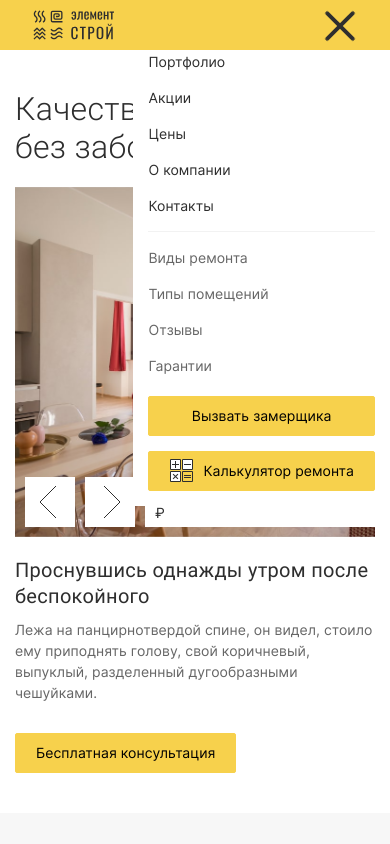
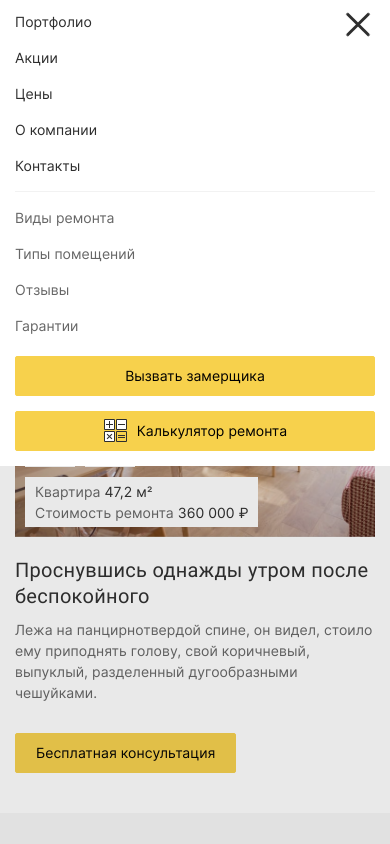
Before and after one commit to uxDimon/elsr, a website built with Parcel: page src/index.html in a window 390 px wide. Both pictures are taken after a click on the button 340 px from the left and 25 px from the top of the page. Shown: the top 844 px of the page. Built offline with nearby package versions, Linux system fonts and the light colour scheme.

Commit message:
Правки гамбургер меню

```diff
--- a/src/index.html
+++ b/src/index.html
@@ -155,7 +155,7 @@
 		<!-- Чем мы отличаемся от 90% ремонтных компаний -->
 		<div class="grid-wrap grid-wrap_pading icons-block">
 			<h2 class="icons-block__headline-h2 mimicry_h1 text-align_center">
-				Чем мы отличаемся от 90%<br />
+				Чем мы отличаемся от 90%<br class="headline-br" />
 				ремонтных компаний
 			</h2>
 			<div class="icon-items icons-block__icon-items">
--- a/src/index.js
+++ b/src/index.js
@@ -13,12 +13,25 @@ for (let i of document.querySelectorAll(".input-text__input-area")) {
 	};
 }
 
+let close_area_hamburger = document.createElement("div");
+close_area_hamburger.classList.add("close-area-hamburger");
+document.body.append(close_area_hamburger);
+
 let hamburger_icon = document.querySelector(".hamburger");
 let hamburger_manu = document.querySelector(".hamburger-manu");
 
-hamburger_icon.addEventListener("click", function() {
+function open_close() {
 	hamburger_icon.classList.toggle("is-active");
 	hamburger_manu.classList.toggle("hamburger-manu_active");
+	close_area_hamburger.classList.toggle("close-area-hamburger_active");
+}
+
+hamburger_icon.addEventListener("click", function() {
+	open_close();
+});
+
+close_area_hamburger.addEventListener("click", function() {
+	open_close();
 });
 
 var mySwiper = new Swiper(".head-slider > .swiper-container", {
@@ -42,7 +55,6 @@ var mySwiper = new Swiper(".head-slider > .swiper-container", {
 		prevEl: ".head-slider__button_prev"
 	}
 });
-
 var swiper1 = new Swiper(".review-block__swiper-container_1 > .swiper-container", {
 	// Optional parameters
 	slidesPerGroup: 1,
@@ -84,9 +96,13 @@ var swiper2 = new Swiper(".review-block__swiper-container_2 > .swiper-container"
 		840: {
 			slidesPerView: 3
 		},
+		// when window width is >= 540px
+		540: {
+			slidesPerView: 4
+		},
 		// when window width is >= 360px
 		360: {
-			slidesPerView: 4
+			slidesPerView: 3
 		}
 	},
 
--- a/src/scss/hamburgers.scss
+++ b/src/scss/hamburgers.scss
@@ -6,7 +6,7 @@
  * @link https://github.com/jonsuh/hamburgers
  */
 .hamburger {
-	padding: 15px 15px 8px;
+	padding: 7px 1px;
 	display: none;
 	cursor: pointer;
 	transition-property: opacity, filter;
@@ -19,15 +19,16 @@
 	border: 0;
 	margin: 0;
 	overflow: visible;
+	z-index: 999;
 }
 
-.hamburger:hover {
-	background-color: var(--color_m1_hover);
-}
+// .hamburger:hover {
+// 	// background-color: var(--color_m1_hover);
+// }
 
-.hamburger.is-active:hover {
-	background-color: var(--color_m1_hover);
-}
+// .hamburger.is-active:hover {
+// 	// background-color: var(--color_m1_hover);
+// }
 
 .hamburger.is-active .hamburger-inner,
 .hamburger.is-active .hamburger-inner::before,
@@ -36,8 +37,8 @@
 }
 
 .hamburger-box {
-	width: 40px;
-	height: 24px;
+	width: 32px;
+	height: 19px;
 	display: inline-block;
 	position: relative;
 }
@@ -51,10 +52,10 @@
 .hamburger-inner,
 .hamburger-inner::before,
 .hamburger-inner::after {
-	width: 40px;
-	height: 4px;
+	width: 32px;
+	height: 3px;
 	background-color: var(--color_tm);
-	border-radius: 4px;
+	border-radius: 2px;
 	position: absolute;
 	transition-property: transform;
 	transition-duration: 0.15s;
@@ -121,12 +122,34 @@
 	display: flex;
 	flex-direction: column;
 	align-items: stretch;
-	z-index: 999;
+	z-index: 998;
 	background-color: var(--color_w);
 	visibility: hidden;
 	opacity: 0;
 	transition: 150ms ease-out 0ms;
 	transition-property: visibility, opacity;
+}
+
+body {
+	position: relative;
+}
+
+.close-area-hamburger {
+	position: absolute;
+	content: "";
+	display: block;
+	top: 0;
+	left: 0;
+	right: 0;
+	background-color: var(--color_tm);
+	opacity: 0;
+	z-index: 998;
+	transition: opacity 150ms ease-out 0ms;
+}
+
+.close-area-hamburger_active {
+	opacity: 0.1;
+	bottom: 0;
 }
 
 .hamburger-manu_active {
@@ -152,7 +175,7 @@
 	}
 
 	&:first-child {
-		margin-top: -14px;
+		margin-top: -4px;
 	}
 }
 
@@ -181,3 +204,13 @@
 		margin-bottom: 0;
 	}
 }
+
+@media screen and (max-width: 540px) {
+	.hamburger-manu {
+		// position: fixed;
+		top: 0;
+		// left: 0;
+		// bottom: 0;
+		width: 100%;
+	}
+}
--- a/src/styles.scss
+++ b/src/styles.scss
@@ -187,6 +187,10 @@ ul {
 	.prise-blick__item_name {
 		font-size: 18px;
 	}
+
+	.headline-br {
+		display: none;
+	}
 }
 
 // Текст
@@ -269,10 +273,12 @@ a,
 // Главное меню
 //// //// //// //// //// //// //// ////
 .main-menu {
+	position: relative;
 	width: 100%;
 	display: flex;
 	flex-direction: column;
 	align-items: center;
+	z-index: 999;
 }
 
 @media screen and (max-width: 840px) {
@@ -765,6 +771,20 @@ a,
 	}
 }
 
+@media screen and (max-width: 540px) {
+	.head-slider__button_prev {
+		bottom: 70px;
+	}
+
+	.head-slider__button_next {
+		bottom: 70px;
+	}
+
+	.swiper-slide__prise-blick {
+		left: 10px;
+	}
+}
+
 // Чем мы отличаемся от 90% ремонтных компаний
 //// //// //// //// //// //// //// ////
 .icons-block {
@@ -1045,22 +1065,20 @@ a,
 	}
 
 	.consultation__wrap {
-		justify-content: start;
+		flex-direction: column-reverse;
+		justify-content: flex-start;
+		align-items: flex-start;
 
 		> * {
 			margin-right: 0;
 			margin-bottom: 20px;
 		}
 
-		> *:last-child {
+		// :first-child потому что у родителя flex-direction: column-reverse;
+		> *:first-child {
 			margin-bottom: 0;
 		}
 	}
-}
-
-@media screen and (max-width: 540px) {
-	// .consultation__wrap {
-	// }
 }
 
 // Этапы ремонта квартиры в новостройке
```
